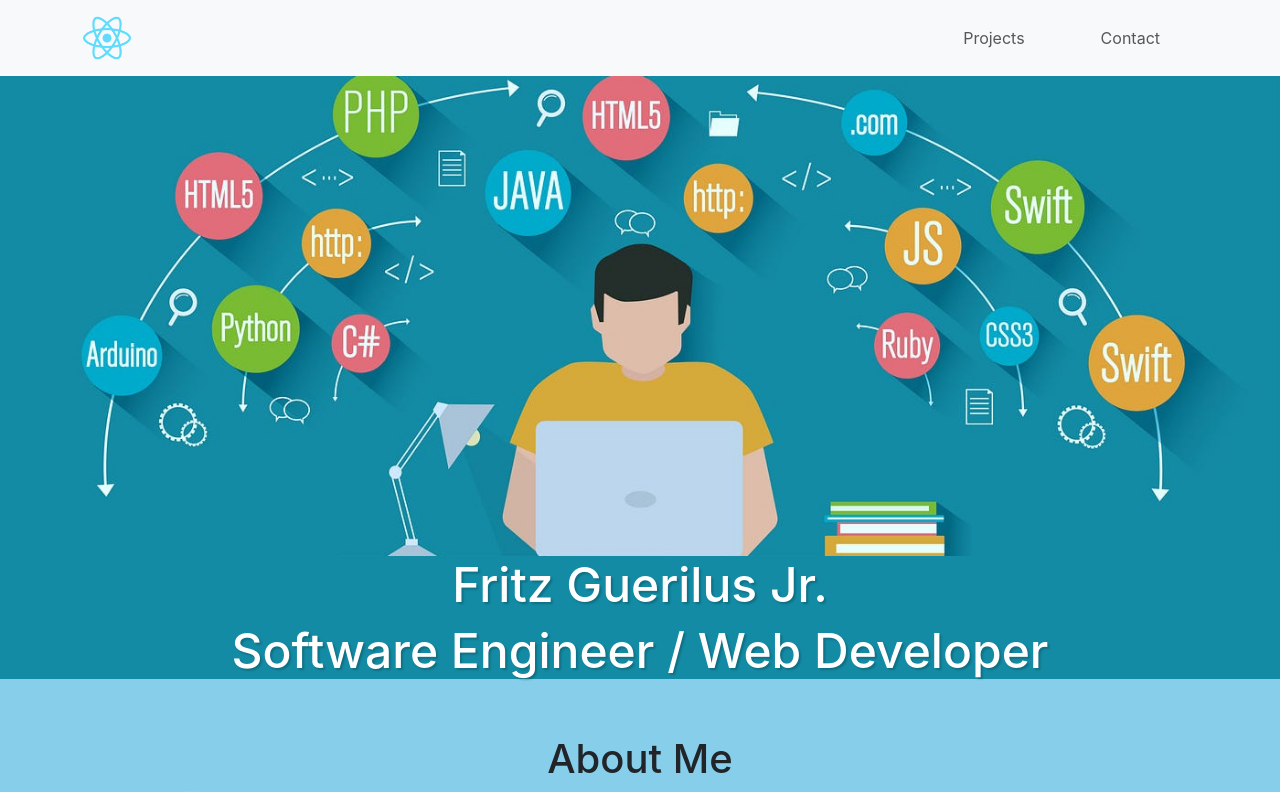
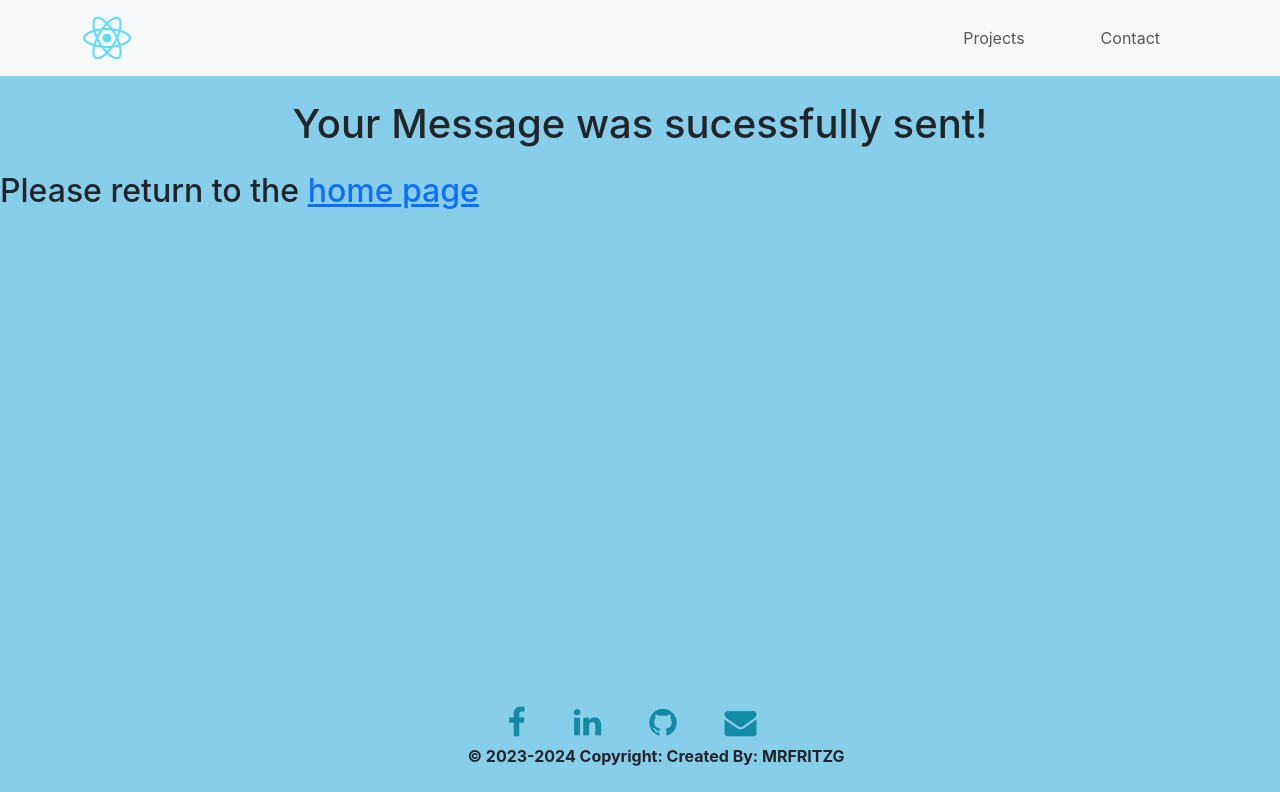
Before and after one commit to mrfritzg/fgportfolio, a React (Create React App) app: page /success in a window 1280 px wide. Before the commit this address led to /. Shown: the top 792 px of the page. Built offline with nearby package versions, Linux system fonts and the light colour scheme.

Commit message:
added a success

```diff
--- a/src/App.js
+++ b/src/App.js
@@ -5,6 +5,7 @@ import Navbar from './components/navbar';
 import Projects from "./pages/projects";
 import Contact from "./pages/Contact";
 import Footer from "./components/footer";
+import Success from './pages/Success';
 
 function App() {
   return (
@@ -14,6 +15,7 @@ function App() {
         <Route path='contact' element={<Contact />} />
         <Route path='/' element={<Projects />} />
         <Route path='/projects' element={<Projects />} />
+        <Route path='/success' element={<Success />} />
         <Route path='*' element={<Navigate to='/' />} />
       </Routes>
       <Footer />
--- a/src/pages/Contact.js
+++ b/src/pages/Contact.js
@@ -5,7 +5,7 @@ export default function Contact() {
             <div className="row justify-content-center my-5 emailform">
                 <div className="col-md-8 m-2 px-4">
                     <form
-                    name="contact" method="POST" onSubmit="submit">
+                    name="contact" method="POST" onSubmit="submit" action="/success/">
                         <input type="hidden" name="form-name" value="contact" />
                         <label htmlFor="name" className="fw-bold form-label">Your Name:</label>
                         <div className="mb-4 input-group">
--- /dev/null
+++ b/src/pages/Success.js
@@ -0,0 +1,9 @@
+import { Link } from "react-router-dom"
+export default function Success() {
+    return (
+        <>
+            <h1 className="text-center m-4">Your Message was sucessfully sent!</h1>
+            <h2>Please return to the <Link to="/">home page</Link></h2>
+        </>
+    )
+}
```
